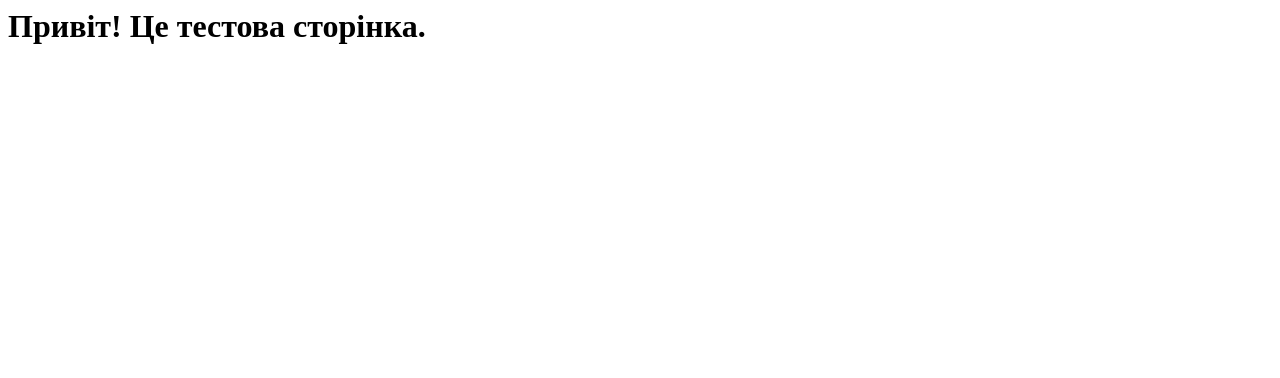
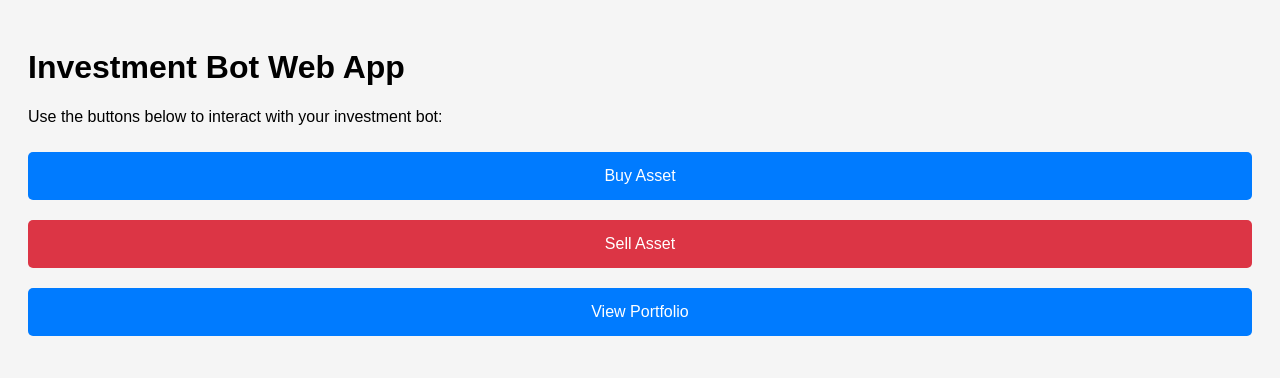
Before and after one commit to Patrizah/investment-bot, a plain HTML site: page index.html in a window 1280 px wide. Drawn offline with Linux system fonts and the light colour scheme.

Commit message:
Видалено зайві файли та внесено необхідні зміни

```diff
--- a/index.html
+++ b/index.html
@@ -1 +1,57 @@
-<h1>Привіт! Це тестова сторінка.</h1>
+<!DOCTYPE html>
+<html lang="en">
+<head>
+    <meta charset="UTF-8">
+    <meta name="viewport" content="width=device-width, initial-scale=1.0">
+    <title>Investment Bot Web App</title>
+    <style>
+        body {
+            font-family: Arial, sans-serif;
+            padding: 20px;
+            background-color: #f5f5f5;
+        }
+        .button {
+            padding: 15px 25px;
+            margin: 10px 0;
+            font-size: 16px;
+            color: white;
+            background-color: #007bff;
+            border: none;
+            border-radius: 5px;
+            cursor: pointer;
+            width: 100%;
+        }
+        .button.sell {
+            background-color: #dc3545;
+        }
+        .button:disabled {
+            background-color: #6c757d;
+        }
+    </style>
+</head>
+<body>
+    <h1>Investment Bot Web App</h1>
+    <p>Use the buttons below to interact with your investment bot:</p>
+
+    <button class="button" id="buyButton" onclick="buyAsset()">Buy Asset</button>
+    <button class="button sell" id="sellButton" onclick="sellAsset()">Sell Asset</button>
+    <button class="button" id="portfolioButton" onclick="viewPortfolio()">View Portfolio</button>
+
+    <script>
+        function buyAsset() {
+            alert("Buying asset...");
+            // Here you can add JavaScript code to send request to your bot's server
+        }
+
+        function sellAsset() {
+            alert("Selling asset...");
+            // Here you can add JavaScript code to send request to your bot's server
+        }
+
+        function viewPortfolio() {
+            alert("Viewing portfolio...");
+            // Here you can add JavaScript code to send request to your bot's server
+        }
+    </script>
+</body>
+</html>
```
Also changed, not shown: 4 other files.
